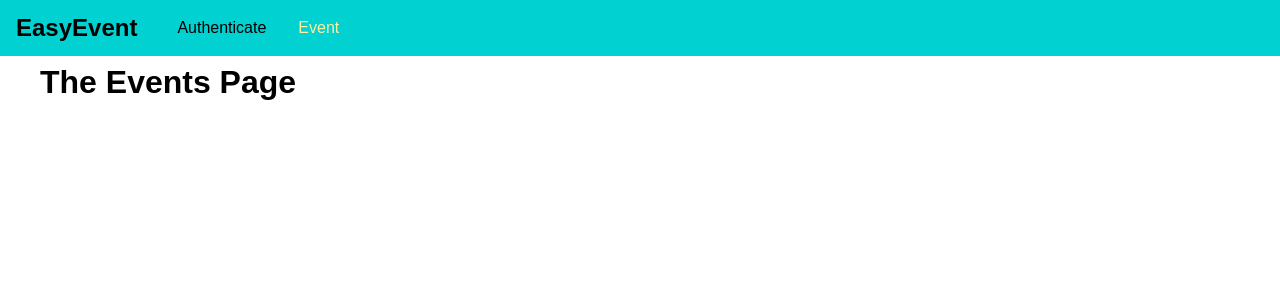
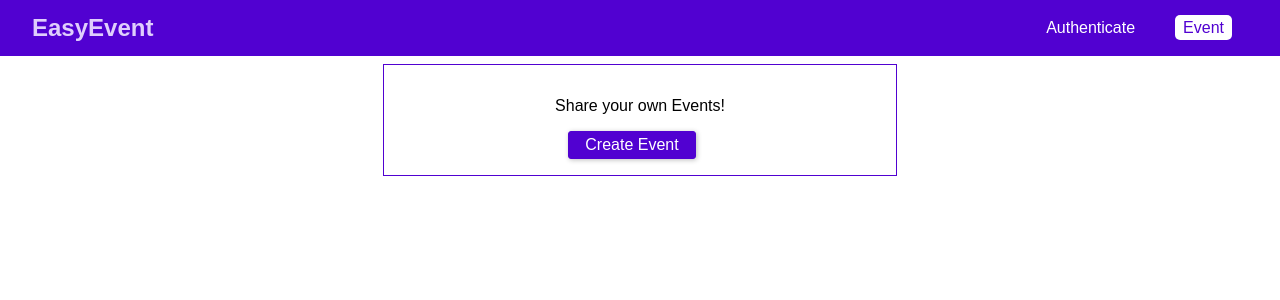
Before and after one commit to wsaffran/graphql-react-event-booking, a React (Create React App) app in the folder frontend/: page /events in a window 1280 px wide. Shown: the top 300 px of the page. Built offline with nearby package versions, Linux system fonts and the light colour scheme.

Commit message:
event modal

```diff
--- a/frontend/src/App.js
+++ b/frontend/src/App.js
@@ -36,7 +36,6 @@
           <MainNavigation />
           <main className="main-content">
             <Switch>
-              {!this.state.token && <Redirect from="/" to="/auth" exact />}
               {this.state.token && <Redirect from="/" to="/events" exact />}
               {this.state.token && <Redirect from="/auth" to="/events" exact />}
               {!this.state.token && (
@@ -46,6 +45,7 @@
               {this.state.token && (
                 <Route path="/bookings" component={BookingsPage} />
               )}
+              {!this.state.token && <Redirect to="/auth" exact />}
             </Switch>
           </main>
         </AuthContext.Provider>
--- /dev/null
+++ b/frontend/src/components/Backdrop/Backdrop.css
@@ -0,0 +1,8 @@
+.backdrop {
+  position: fixed;
+  top: 0;
+  left: 0;
+  height: 100vh;
+  width: 100%;
+  background: rgba(0, 0, 0, 0.75);
+}
--- /dev/null
+++ b/frontend/src/components/Backdrop/Backdrop.js
@@ -0,0 +1,7 @@
+import React from 'react'
+
+import './Backdrop.css'
+
+const backdrop = props => <div className="backdrop"></div>
+
+export default backdrop
--- /dev/null
+++ b/frontend/src/components/Modal/Modal.css
@@ -0,0 +1,36 @@
+.modal {
+  width: 90%;
+  background: white;
+  box-shadow: 0 2px 8px rgba(0, 0, 0, 0.26);
+  position: fixed;
+  top: 20vh;
+  left: 5%;
+}
+
+.modal__header {
+  padding: 1rem;
+  background: #5101d1;
+  color: white;
+}
+
+.modal__header h1 {
+  margin: 0;
+  font-size: 1.25rem;
+}
+
+.modal__content {
+  padding: 1rem;
+}
+
+.modal__actions {
+  display: flex;
+  justify-content: flex-end;
+  padding: 1rem;
+}
+
+@media (min-width: 768px) {
+  .modal {
+    width: 30rem;
+    left: calc( (100% - 30rem) / 2 );
+  }
+}
--- /dev/null
+++ b/frontend/src/components/Modal/Modal.js
@@ -0,0 +1,18 @@
+import React from 'react'
+
+import './Modal.css'
+
+const modal = props => (
+  <div className="modal">
+    <header className="modal__header"><h1>{props.title}</h1></header>
+    <section className="modal__content">
+      {props.children}
+    </section>
+    <section className="modal__actions">
+      {props.canCancel && <button className="btn" onClick={props.onCancel}>Cancel</button>}
+      {props.canConfirm && <button className="btn" onClick={props.onConfirm}>Confirm</button>}
+    </section>
+  </div>
+)
+
+export default modal
--- a/frontend/src/components/Navigation/MainNavigation.css
+++ b/frontend/src/components/Navigation/MainNavigation.css
@@ -4,15 +4,18 @@
   top: 0;
   width: 100%;
   height: 3.5rem;
-  background: #01d1d1;
-  padding: 0 1rem;
+  background: #5101d1;
+  padding: 0 2rem;
   display: flex;
-  align-items: center
+  align-items: center;
+  justify-content: space-between;
+  box-sizing: border-box;
 }
 
 .main-navigation__logo h1 {
   margin: 0;
   font-size: 1.5rem;
+  color: #dfcefc;
 }
 
 .main-navigation__items {
@@ -24,19 +27,32 @@
   list-style: none;
   padding: 0;
   margin: 0;
+  align-items: center;
 }
 
 .main-navigation__items li {
   margin: 0 1rem;
 }
 
-.main-navigation__items a {
+.main-navigation__items a,
+.main-navigation__items button {
   text-decoration: none;
-  color: #000;
+  color: white;
+  padding: 0.25rem 0.5rem;
+  border: none;
+  font: inherit;
+  background: transparent;
+  cursor: pointer;
+  vertical-align: middle;
+  margin: 0;
 }
 
 .main-navigation__items a:hover,
 .main-navigation__items a:active,
-.main-navigation__items a.active {
-  color: #fdefa0;
+.main-navigation__items a.active,
+.main-navigation__items button:hover,
+.main-navigation__items button:active {
+  background: #ffffff;
+  color: #5101d1;
+  border-radius: 5px;
 }
--- a/frontend/src/components/Navigation/MainNavigation.js
+++ b/frontend/src/components/Navigation/MainNavigation.js
@@ -20,9 +20,16 @@
               <li>
                 <NavLink to="/events">Event</NavLink>
               </li>
-              {context.token && <li>
-                <NavLink to="/bookings">Bookings</NavLink>
-              </li>}
+              {context.token && (
+                <React.Fragment>
+                  <li>
+                    <NavLink to="/bookings">Bookings</NavLink>
+                  </li>
+                  <li>
+                    <button onClick={context.logout}>Logout</button>
+                  </li>
+                </React.Fragment>
+              )}
             </ul>
           </nav>
         </header>
--- a/frontend/src/index.css
+++ b/frontend/src/index.css
@@ -3,3 +3,38 @@
   padding: 0;
   font-family: sans-serif
 }
+
+.form-control label,
+.form-control input {
+  width: 100%;
+  display: block;
+}
+
+.form-control label {
+  margin-bottom: 0.5rem;
+}
+
+.form-control {
+  margin-bottom: 1rem;
+}
+
+.form-actions button,
+.btn {
+  background: #5101d1;
+  font: inherit;
+  border: 1px solid #5101d1;
+  border-radius: 3px;
+  padding: 0.25rem 1rem;
+  margin-right: 1rem;
+  box-shadow: 1px 1px 5px rgba(0, 0, 0, 0.26);
+  color: white;
+  cursor: pointer;
+}
+
+.form-actions button:hover,
+.form-actions button:active,
+.btn:hover,
+.btn:active {
+  background: #6219d6;
+  border-color: #6219d6;
+}
--- a/frontend/src/pages/Auth.css
+++ b/frontend/src/pages/Auth.css
@@ -3,35 +3,3 @@
   max-width: 80%;
   margin: 5rem auto;
 }
-
-.form-control label,
-.form-control input {
-  width: 100%;
-  display: block;
-}
-
-.form-control label {
-  margin-bottom: 0.5rem;
-}
-
-.form-control {
-  margin-bottom: 1rem;
-}
-
-.form-actions button {
-  background: #01d1d1;
-  font: inherit;
-  border: 1px solid #01d1d1;
-  border-radius: 3px;
-  padding: 0.2rem 1rem;
-  margin-right: 1rem;
-  box-shadow: 1px 1px 5px rgba(0, 0, 0, 0.26);
-  color: white;
-  cursor: pointer;
-}
-
-.form-actions button:hover,
-.form-actions button:active {
-  background: #01a7a7;
-  border-color: #01a7a7;
-}
--- /dev/null
+++ b/frontend/src/pages/Events.css
@@ -0,0 +1,8 @@
+.events-control {
+  text-align: center;
+  border: 1px solid #5101d1;
+  padding: 1rem;
+  margin: 2rem auto;
+  width: 30rem;
+  max-width: 80%;
+}
--- a/frontend/src/pages/Events.js
+++ b/frontend/src/pages/Events.js
@@ -1,9 +1,38 @@
 import React, { Component } from 'react'
 
+import Modal from '../components/Modal/Modal'
+import Backdrop from '../components/Backdrop/Backdrop'
+import './Events.css'
+
 class EventsPage extends Component {
+  state = {
+    creating: false
+  }
+
+  startCreateEventHandler = () => {
+    this.setState({creating: true})
+  }
+
+  modalConfirmHandler = () => {
+    this.setState({creating: false})
+  }
+
+   modalCancelHandler = () => {
+    this.setState({creating: false})
+   }
+
   render() {
     return (
-      <h1>The Events Page</h1>
+      <React.Fragment>
+        {this.state.creating && <Backdrop></Backdrop>}
+        {this.state.creating && <Modal title="Add Event" canCancel canConfirm onCancel={this.modalCancelHandler} onConfirm={this.modalConfirmHandler}>
+          <p>Modal Conent</p>
+        </Modal>}
+        <div className="events-control">
+          <p>Share your own Events!</p>
+          <button className="btn" onClick={this.startCreateEventHandler}>Create Event</button>
+        </div>
+      </React.Fragment>
     )
   }
 }
```
